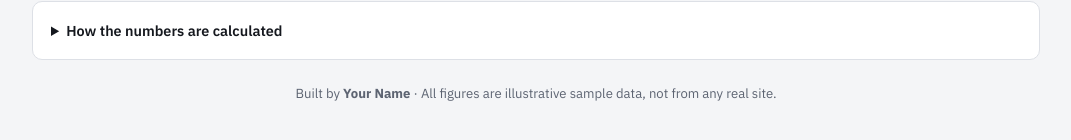
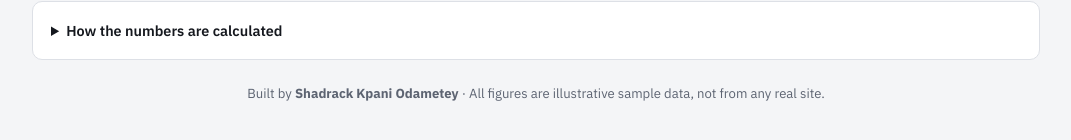
Before and after one commit to ShadLabs/labor-planning-calculator, a plain HTML site: page index.html in a window 1280 px wide. Shown: the part 1939-2079 px from the top of the page, without its empty margins (104-1175 px from the left). Drawn offline with Linux system fonts and the light colour scheme.

Commit message:
updated the footer

```diff
--- a/index.html
+++ b/index.html
@@ -99,7 +99,7 @@
     </details>
   </section>
 
-  <footer><span data-i18n="builtBy">Built by</span> <b class="author">Your Name</b> · <span data-i18n="footerNote">All figures are illustrative sample data, not from any real site.</span></footer>
+  <footer><span data-i18n="builtBy">Built by</span> <b class="author">Shadrack Kpani Odametey</b> · <span data-i18n="footerNote">All figures are illustrative sample data, not from any real site.</span></footer>
 </div>
 
 <script src="js/i18n.js" defer></script>
```
